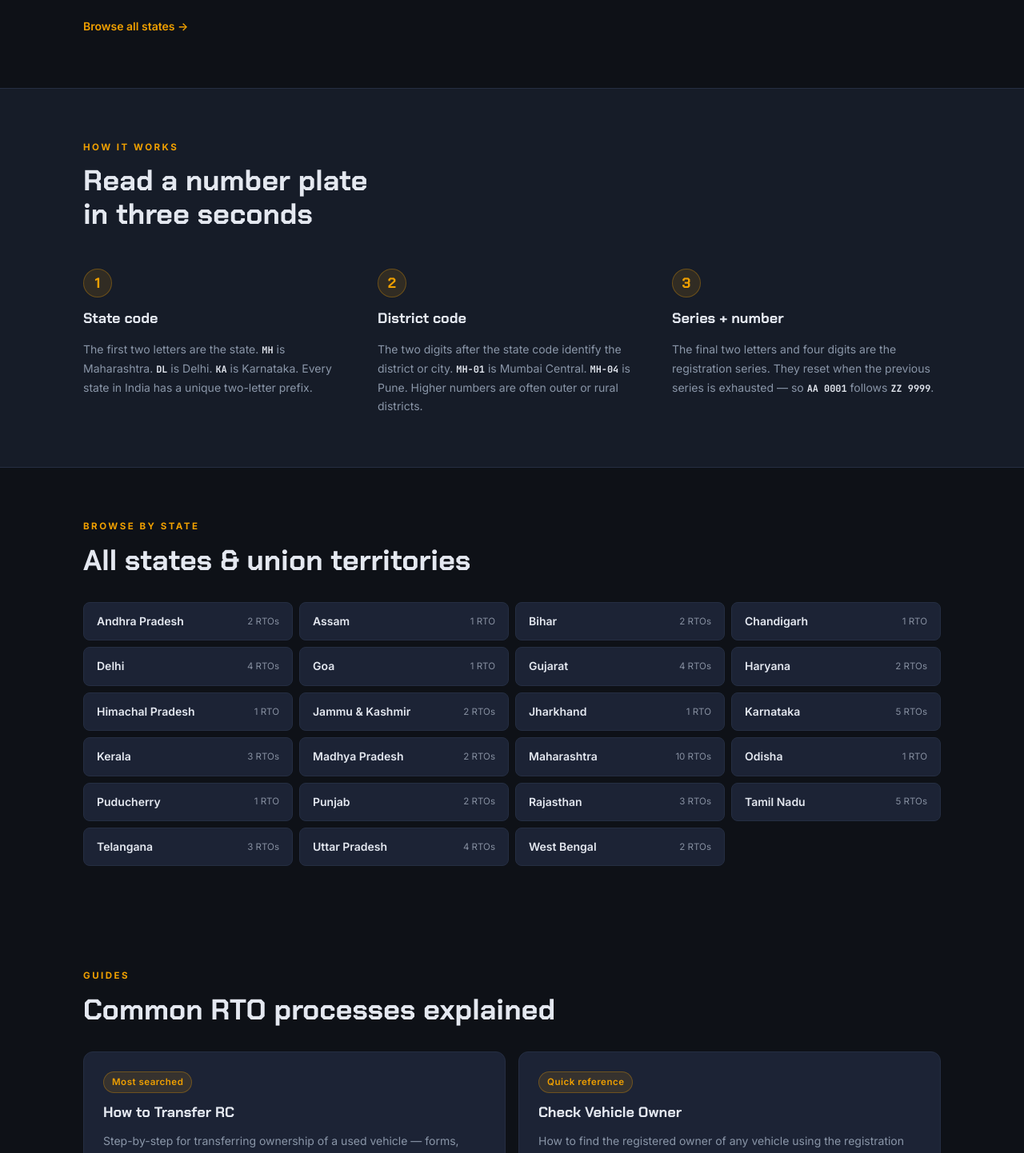
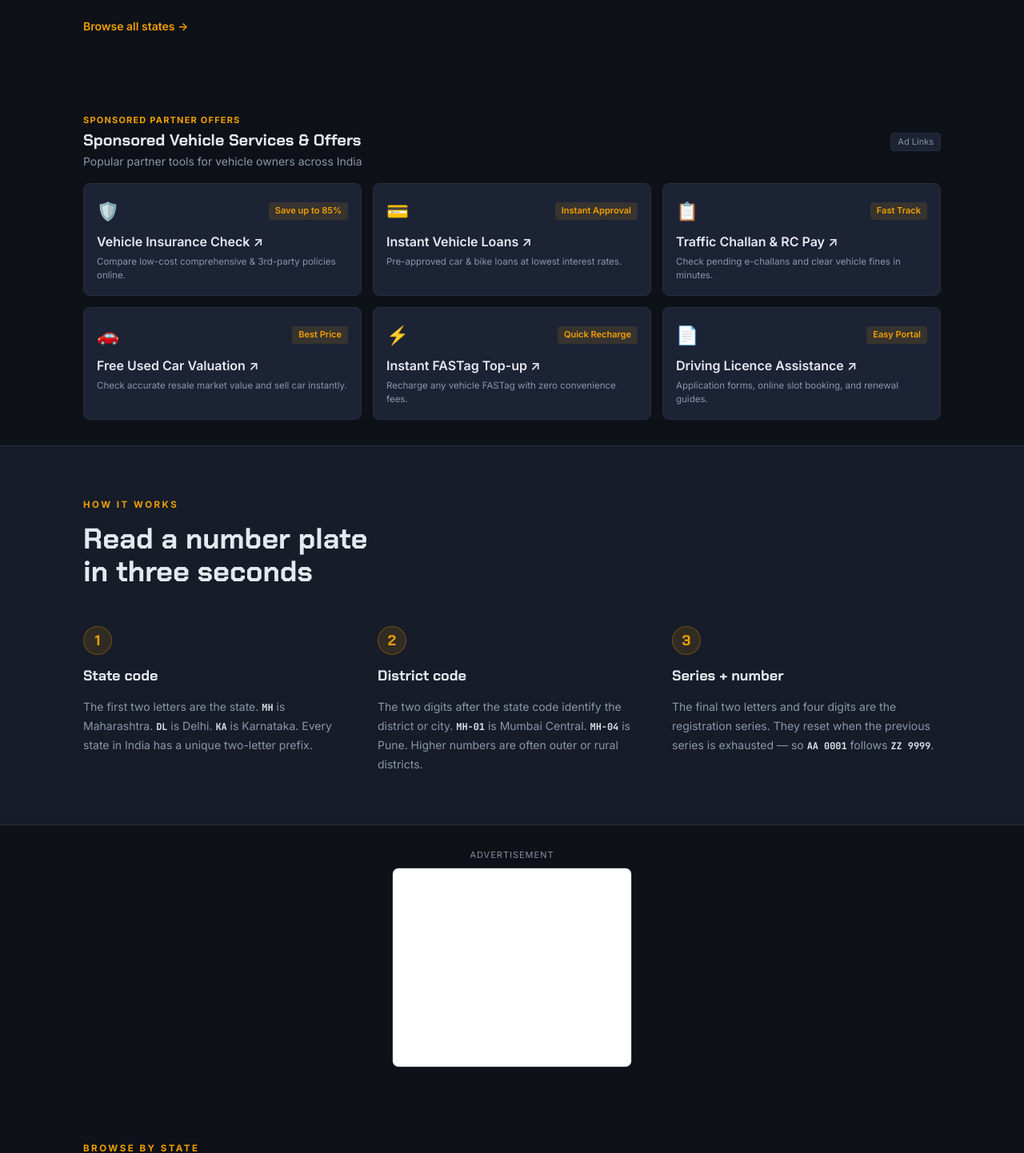
Before and after one commit to Naruto13133/rtolookup, a Next.js app: page / in a window 1280 px wide. Shown: the part 1208-2650 px from the top of the page at 80% size. Built offline with nearby package versions, Linux system fonts and the light colour scheme.

Commit message:
feat: add adsterra ads and sponsored services

```diff
--- a/app/layout.js
+++ b/app/layout.js
@@ -126,6 +126,11 @@ export default function RootLayout({ children }) {
           crossOrigin="anonymous"
           strategy="lazyOnload"
         />
+        {/* Adsterra Popunder */}
+        <Script
+          src="https://pl31305682.profitableratecpmnetwork.com/3a/41/92/3a41924e197c0757498dd34ea0bc134e.js"
+          strategy="afterInteractive"
+        />
         <a href="#main" className="skip-link">Skip to content</a>
         <Header />
         <main id="main">{children}</main>
--- a/app/page.js
+++ b/app/page.js
@@ -2,6 +2,8 @@ import PlateSearch from '@/components/PlateSearch'
 import PlateCard from '@/components/PlateCard'
 import { rtos, stateGroups, states, getStateSlug } from '@/data/rtos'
 import Link from 'next/link'
+import AdsterraBanner from '@/components/AdsterraBanner'
+import SponsoredServices from '@/components/SponsoredServices'
 
 const FEATURED_CODES = ['MH-01', 'DL-1', 'KA-01', 'TN-01', 'GJ-01', 'TS-09', 'UP-32', 'WB-02', 'RJ-14', 'KL-14', 'HR-26', 'PB-65']
 
@@ -89,6 +91,9 @@ export default function Home() {
         </div>
       </section>
 
+      {/* ── Sponsored Services ── */}
+      <SponsoredServices />
+
       {/* ── How it works ── */}
       <section className="section how-section">
         <div className="container">
@@ -113,6 +118,11 @@ export default function Home() {
           </div>
         </div>
       </section>
+
+      {/* ── Ad Banner ── */}
+      <div className="container" style={{ display: 'flex', justifyContent: 'center' }}>
+        <AdsterraBanner />
+      </div>
 
       {/* ── Browse by state ── */}
       <section className="section" id="states">
--- /dev/null
+++ b/components/AdsterraBanner.jsx
@@ -0,0 +1,70 @@
+'use client'
+
+export default function AdsterraBanner({ className = '' }) {
+  const adHtml = `<!DOCTYPE html>
+<html>
+  <head>
+    <meta charset="utf-8">
+    <style>
+      body { margin: 0; padding: 0; display: flex; justify-content: center; align-items: center; background: transparent; overflow: hidden; }
+    </style>
+  </head>
+  <body>
+    <script type="text/javascript">
+      atOptions = {
+        'key' : '7df90fe5abb39b8251ede5f36a781904',
+        'format' : 'iframe',
+        'height' : 250,
+        'width' : 300,
+        'params' : {}
+      };
+    </script>
+    <script type="text/javascript" src="https://www.highrevenueformat.com/7df90fe5abb39b8251ede5f36a781904/invoke.js"></script>
+  </body>
+</html>`
+
+  return (
+    <div
+      className={`ad-container ${className}`}
+      style={{
+        display: 'flex',
+        flexDirection: 'column',
+        alignItems: 'center',
+        justifyContent: 'center',
+        margin: '28px 0',
+        minHeight: '275px',
+      }}
+    >
+      <span
+        style={{
+          fontSize: '11px',
+          color: 'var(--text-muted, #7A8499)',
+          textTransform: 'uppercase',
+          letterSpacing: '1px',
+          marginBottom: '6px',
+        }}
+      >
+        Advertisement
+      </span>
+      <div
+        style={{
+          width: '300px',
+          height: '250px',
+          overflow: 'hidden',
+          borderRadius: 'var(--r-md, 8px)',
+          border: '1px solid var(--tarmac-border, #242938)',
+          background: 'var(--tarmac-surface, #141824)',
+        }}
+      >
+        <iframe
+          title="Sponsored Advertisement"
+          srcDoc={adHtml}
+          width="300"
+          height="250"
+          style={{ border: 'none', overflow: 'hidden' }}
+          scrolling="no"
+        />
+      </div>
+    </div>
+  )
+}
--- /dev/null
+++ b/components/SponsoredServices.jsx
@@ -0,0 +1,185 @@
+const OFFERS = [
+  {
+    title: 'Vehicle Insurance Check',
+    desc: 'Compare low-cost comprehensive & 3rd-party policies online.',
+    tag: 'Save up to 85%',
+    icon: '🛡️',
+    url: 'https://www.profitableratecpmnetwork.com/vix09ftjj?key=21d11cb40de5365d4bedbc8720c0133b',
+  },
+  {
+    title: 'Instant Vehicle Loans',
+    desc: 'Pre-approved car & bike loans at lowest interest rates.',
+    tag: 'Instant Approval',
+    icon: '💳',
+    url: 'https://www.profitableratecpmnetwork.com/zhmbthfn?key=0f5452db06b296e127fb4c7480aef453',
+  },
+  {
+    title: 'Traffic Challan & RC Pay',
+    desc: 'Check pending e-challans and clear vehicle fines in minutes.',
+    tag: 'Fast Track',
+    icon: '📋',
+    url: 'https://www.profitableratecpmnetwork.com/pf6ess15y4?key=98c8238d4f5bf72df792b146bf3eced8',
+  },
+  {
+    title: 'Free Used Car Valuation',
+    desc: 'Check accurate resale market value and sell car instantly.',
+    tag: 'Best Price',
+    icon: '🚗',
+    url: 'https://www.profitableratecpmnetwork.com/wm975kbc?key=38c5392dd77dd758cb3ae714f3cda94b',
+  },
+  {
+    title: 'Instant FASTag Top-up',
+    desc: 'Recharge any vehicle FASTag with zero convenience fees.',
+    tag: 'Quick Recharge',
+    icon: '⚡',
+    url: 'https://www.profitableratecpmnetwork.com/scmqprjj?key=c9ef7a2bed308feeea4ce3202c638912',
+  },
+  {
+    title: 'Driving Licence Assistance',
+    desc: 'Application forms, online slot booking, and renewal guides.',
+    tag: 'Easy Portal',
+    icon: '📄',
+    url: 'https://www.profitableratecpmnetwork.com/qbskdip4?key=ac238f1f98345d6a39fb9618eafb9eb1',
+  },
+]
+
+export default function SponsoredServices({
+  title = 'Sponsored Vehicle Services & Offers',
+  subtitle = 'Popular partner tools for vehicle owners across India',
+  limit,
+}) {
+  const items = limit ? OFFERS.slice(0, limit) : OFFERS
+
+  return (
+    <section className="section sponsored-section">
+      <div className="container">
+        <div style={{ display: 'flex', alignItems: 'center', justifyContent: 'space-between', marginBottom: '16px', flexWrap: 'wrap', gap: '8px' }}>
+          <div>
+            <span
+              style={{
+                fontSize: '11px',
+                fontWeight: 700,
+                textTransform: 'uppercase',
+                letterSpacing: '1.2px',
+                color: 'var(--amber, #F0A000)',
+                display: 'block',
+                marginBottom: '4px',
+              }}
+            >
+              Sponsored Partner Offers
+            </span>
+            <h2 className="section-title" style={{ fontSize: 'var(--text-xl, 1.25rem)', margin: 0 }}>
+              {title}
+            </h2>
+            {subtitle && (
+              <p style={{ fontSize: 'var(--text-sm, 0.875rem)', color: 'var(--text-secondary, #8A96A8)', margin: '4px 0 0' }}>
+                {subtitle}
+              </p>
+            )}
+          </div>
+          <span
+            style={{
+              fontSize: '11px',
+              padding: '2px 8px',
+              background: 'var(--tarmac-card, #1C2335)',
+              border: '1px solid var(--tarmac-border, #252E42)',
+              borderRadius: 'var(--r-sm, 4px)',
+              color: 'var(--text-muted, #868FA0)',
+            }}
+          >
+            Ad Links
+          </span>
+        </div>
+
+        <div className="sponsored-grid">
+          {items.map((offer) => (
+            <a
+              key={offer.title}
+              href={offer.url}
+              target="_blank"
+              rel="sponsored noopener noreferrer"
+              className="sponsored-card"
+            >
+              <div className="sponsored-card-header">
+                <span className="sponsored-icon" aria-hidden="true">{offer.icon}</span>
+                <span className="sponsored-tag">{offer.tag}</span>
+              </div>
+              <h3 className="sponsored-title">{offer.title} ↗</h3>
+              <p className="sponsored-desc">{offer.desc}</p>
+            </a>
+          ))}
+        </div>
+      </div>
+
+      <style>{`
+        .sponsored-section {
+          padding: 32px 0;
+        }
+        .sponsored-grid {
+          display: grid;
+          grid-template-columns: repeat(1, minmax(0, 1fr));
+          gap: 14px;
+          margin-top: 16px;
+        }
+        @media (min-width: 640px) {
+          .sponsored-grid {
+            grid-template-columns: repeat(2, minmax(0, 1fr));
+          }
+        }
+        @media (min-width: 1024px) {
+          .sponsored-grid {
+            grid-template-columns: repeat(3, minmax(0, 1fr));
+          }
+        }
+        .sponsored-card {
+          display: flex;
+          flex-direction: column;
+          padding: 16px;
+          background: var(--tarmac-card, #1C2335);
+          border: 1px solid var(--tarmac-border, #252E42);
+          border-radius: var(--r-md, 8px);
+          text-decoration: none;
+          transition: transform 0.15s ease, border-color 0.15s ease, box-shadow 0.15s ease;
+        }
+        .sponsored-card:hover {
+          transform: translateY(-2px);
+          border-color: var(--amber, #F0A000);
+          box-shadow: 0 4px 12px rgba(240, 160, 0, 0.08);
+        }
+        .sponsored-card-header {
+          display: flex;
+          align-items: center;
+          justify-content: space-between;
+          margin-bottom: 10px;
+        }
+        .sponsored-icon {
+          font-size: 1.4rem;
+        }
+        .sponsored-tag {
+          font-size: 11px;
+          font-weight: 600;
+          color: var(--amber, #F0A000);
+          background: rgba(240, 160, 0, 0.12);
+          padding: 2px 8px;
+          border-radius: 4px;
+        }
+        .sponsored-title {
+          font-size: var(--text-base, 1rem);
+          font-weight: 600;
+          color: var(--text-primary, #E4E8F0);
+          margin: 0 0 6px;
+          line-height: 1.3;
+        }
+        .sponsored-card:hover .sponsored-title {
+          color: var(--amber, #F0A000);
+        }
+        .sponsored-desc {
+          font-size: var(--text-xs, 0.75rem);
+          color: var(--text-secondary, #8A96A8);
+          margin: 0;
+          line-height: 1.5;
+        }
+      `}</style>
+    </section>
+  )
+}
```
Also changed, not shown: app/guides/[slug]/page.js (+10 -1 lines), app/rto/[code]/page.js (+12 -0 lines), 2 other files (tests, documents, lock files or other folders).
